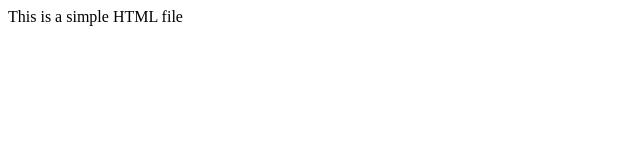
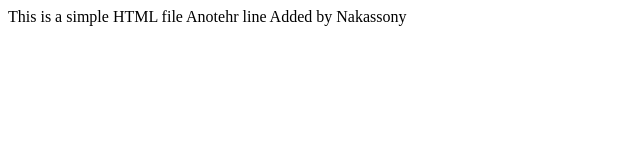
Before and after one commit to jonatanboruga/second, a plain HTML site: page index.html in a window 1280 px wide. Shown: the whole page, without its empty margins (0-640 px from the left). Drawn offline with Linux system fonts and the light colour scheme.

```diff
--- a/index.html
+++ b/index.html
@@ -10,6 +10,7 @@
 
 <body>
     This is a simple HTML file
+    Anotehr line Added by Nakassony
 </body>
 
 </html>
```
